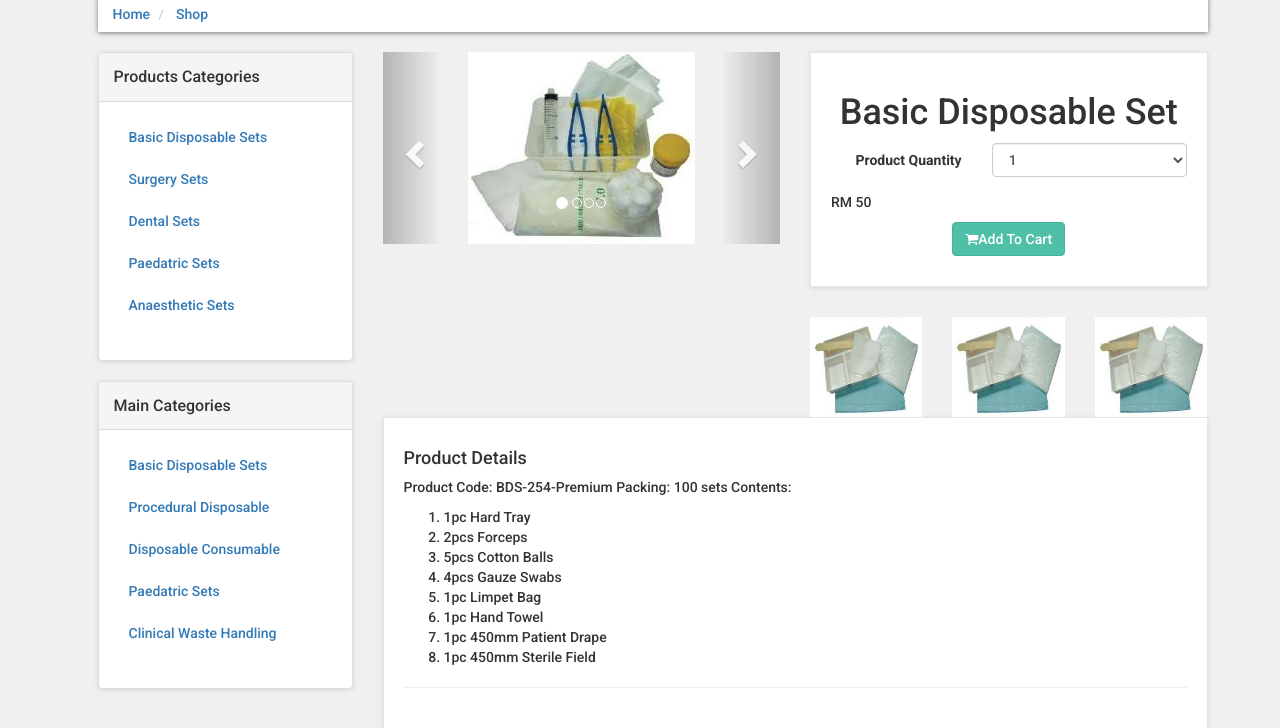
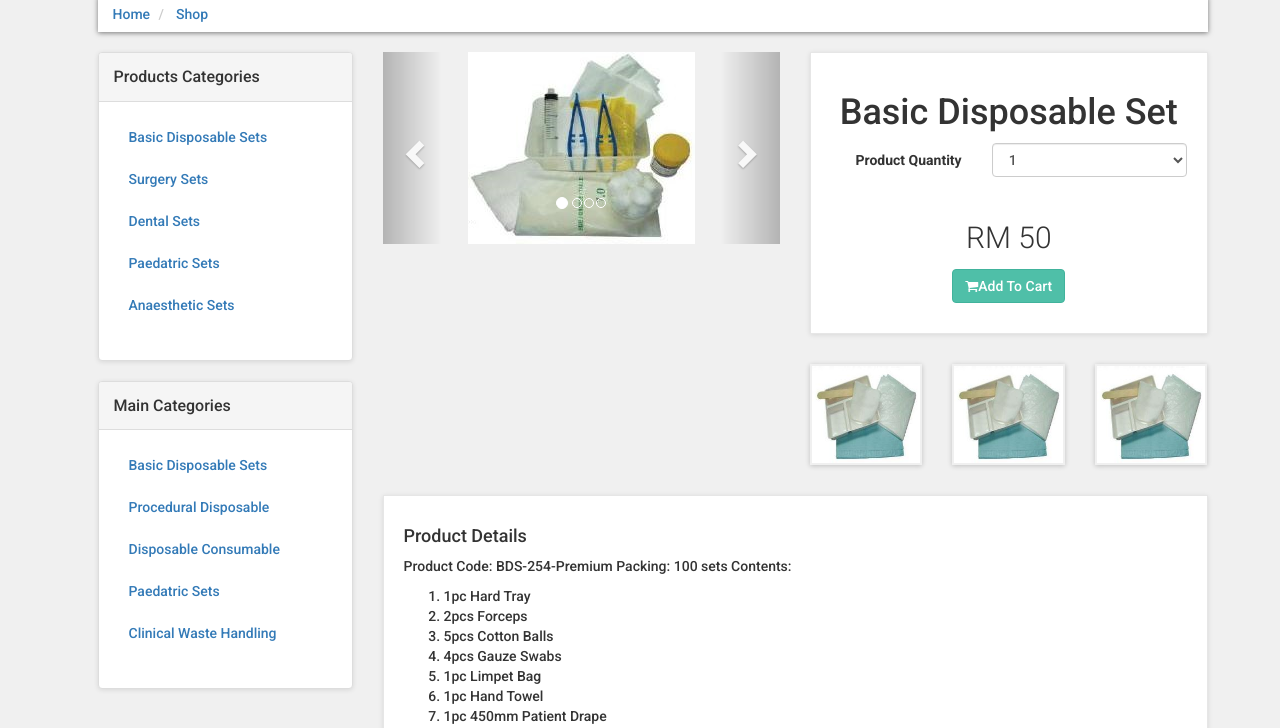
Before and after one commit to sharvinbala/e-commerce, a PHP site: page /details.php in a window 1280 px wide. Shown: the part 146-874 px from the top of the page. Run offline with PHP 8.4, Linux system fonts and the light colour scheme.

```diff
--- a/styles/style.css
+++ b/styles/style.css
@@ -377,6 +377,47 @@ breadcrumb > li + li:before
 	}
 }
 
+/* Details styles */
+
+#content #productMain
+{
+	margin-bottom: 30px;
+}
+
+
+#content #productMain .price
+{
+	font-size: 30px;
+	font-weight: 300;
+	text-align: center;
+	margin-top: 40px;
+}
+
+#content #mainImage
+{
+	box-shadow: 0 1px 5px rgba (0, 0, 0, 0.7);
+}
+
+#content #thumbs a
+{
+	display: block;
+	box-shadow: 0 1px 5px rgba(0, 0, 0, 0.2);
+	border: solid 2px transparent;
+}
+
+#content .headerline
+{
+	height: 350px;
+
+}
+
+
+
+
+
+
+
+
 /* Footer Styles */
 
 #footer
```
